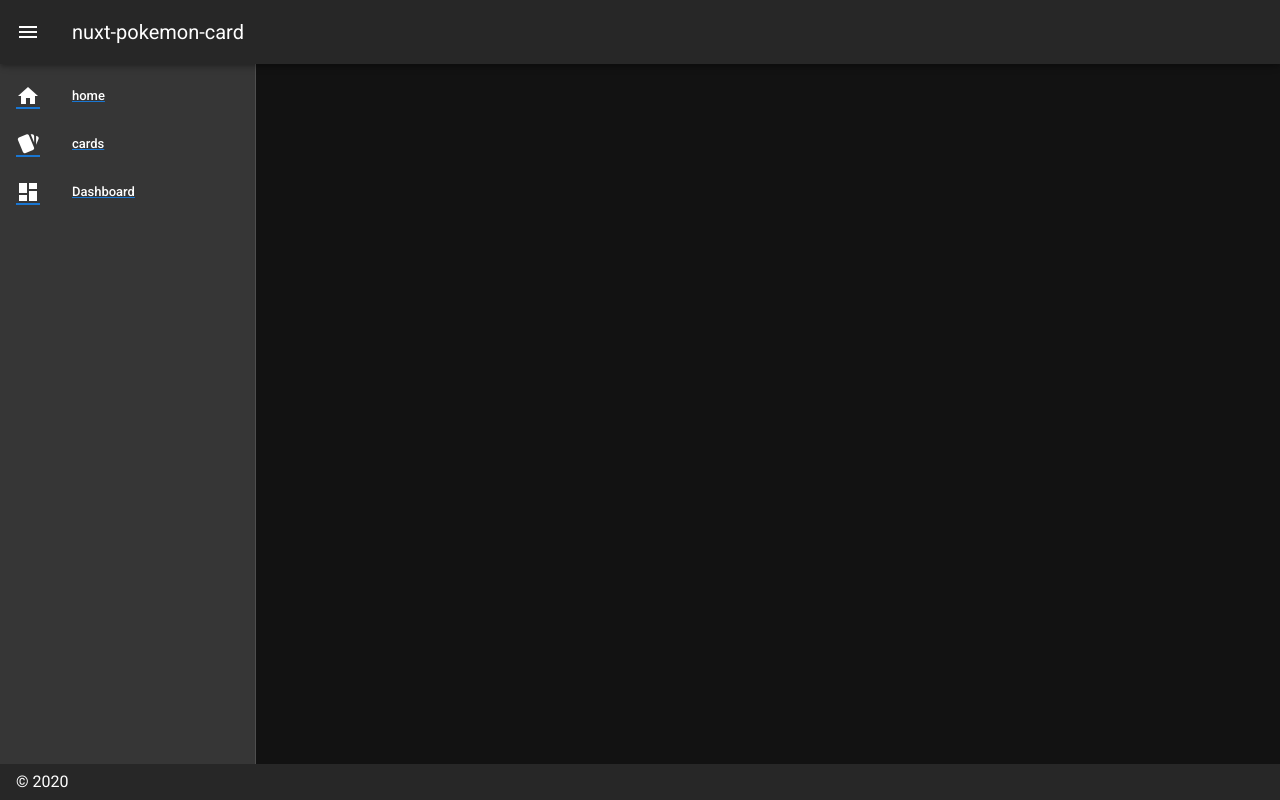
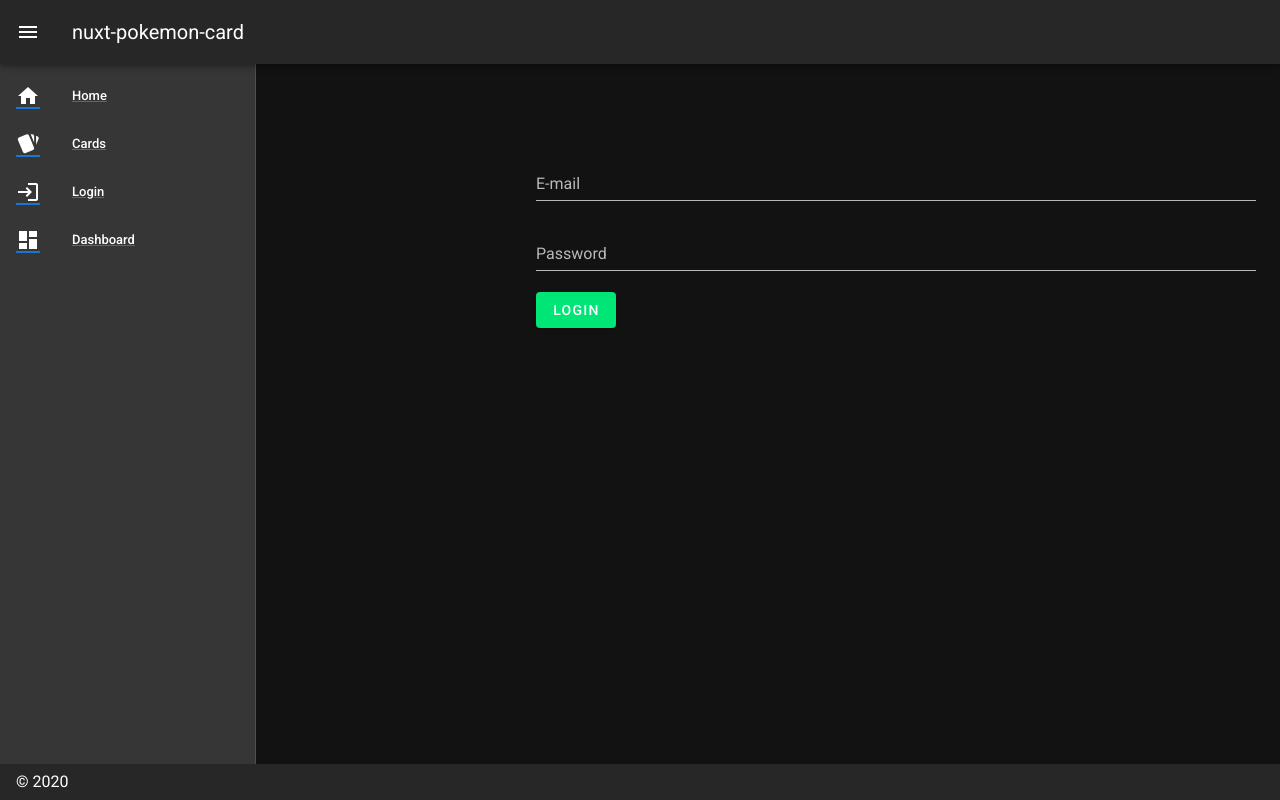
Before and after one commit to v8661087/nuxt-pokemon-card, a Nuxt app: page /login in a window 1280 px wide. Both pictures are taken after a click on the button 28 px from the left and 32 px from the top of the page. Built offline with nearby package versions, Linux system fonts and the light colour scheme.

Commit message:
add login page

```diff
--- a/layouts/default.vue
+++ b/layouts/default.vue
@@ -8,7 +8,7 @@
               <v-icon>mdi-home</v-icon>
             </v-list-item-action>
             <v-list-item-content>
-              <v-list-item-title>home</v-list-item-title>
+              <v-list-item-title>Home</v-list-item-title>
             </v-list-item-content>
           </v-list-item>
         </nuxt-link>
@@ -18,7 +18,17 @@
               <v-icon>mdi-cards</v-icon>
             </v-list-item-action>
             <v-list-item-content>
-              <v-list-item-title>cards</v-list-item-title>
+              <v-list-item-title>Cards</v-list-item-title>
+            </v-list-item-content>
+          </v-list-item>
+        </nuxt-link>
+        <nuxt-link to="login">
+          <v-list-item link>
+            <v-list-item-action>
+              <v-icon>mdi-login</v-icon>
+            </v-list-item-action>
+            <v-list-item-content>
+              <v-list-item-title>Login</v-list-item-title>
             </v-list-item-content>
           </v-list-item>
         </nuxt-link>
--- /dev/null
+++ b/pages/login.vue
@@ -0,0 +1,43 @@
+<template>
+  <v-content>
+    <v-container>
+      <v-form ref="form" v-model="valid" lazy-validation>
+        <v-text-field v-model="email" :rules="emailRules" label="E-mail" required></v-text-field>
+        <v-text-field
+          type="password"
+          v-model="password"
+          :rules="passwordRules"
+          label="Password"
+          required
+        ></v-text-field>
+        <v-btn :disabled="!valid" color="success" class="mr-4" @click="validate">Login</v-btn>
+      </v-form>
+    </v-container>
+  </v-content>
+</template>
+<script>
+export default {
+  data: () => ({
+    valid: true,
+    email: "",
+    emailRules: [
+      v => !!v || "E-mail is required",
+      v => /.+@.+\..+/.test(v) || "E-mail must be valid"
+    ],
+    password: "",
+    passwordRules: [v => !!v || "Password is required"]
+  }),
+
+  methods: {
+    validate() {
+      this.$refs.form.validate();
+    },
+    reset() {
+      this.$refs.form.reset();
+    },
+    resetValidation() {
+      this.$refs.form.resetValidation();
+    }
+  }
+};
+</script>
```
